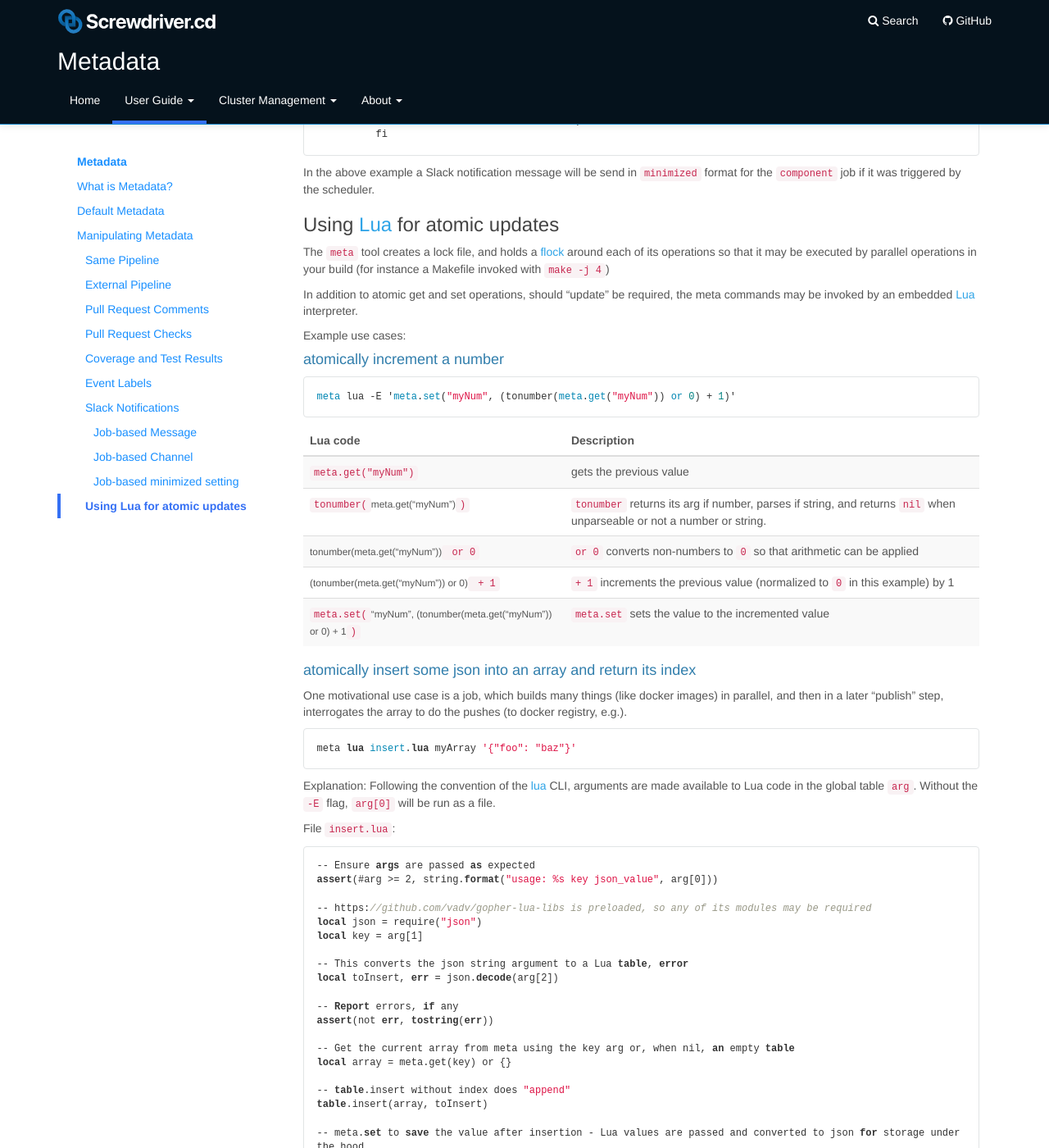
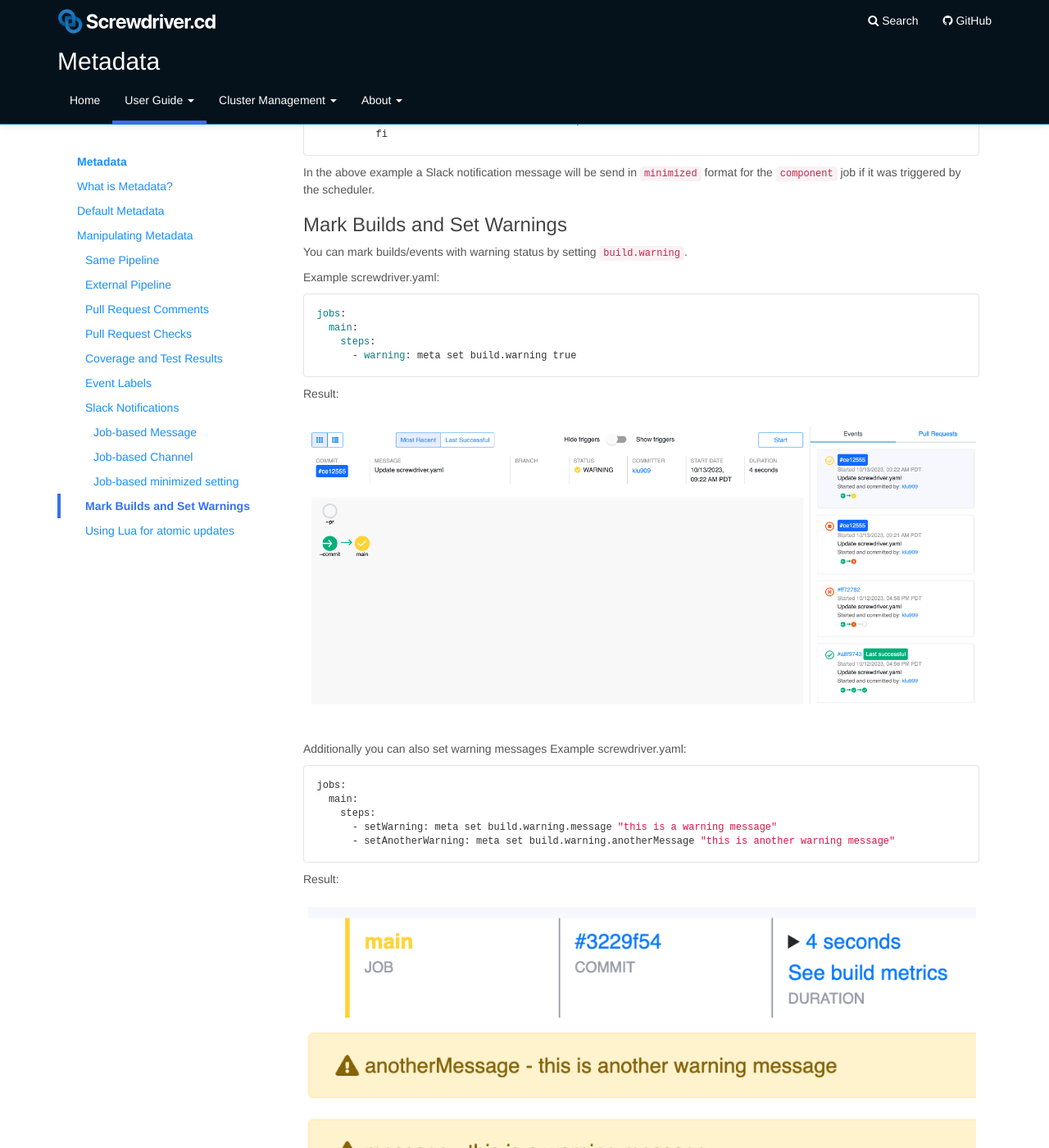
Before and after one commit to screwdriver-cd/guide, a Jekyll site: the page built from docs/user-guide/metadata.md, in a window 1280 px wide and 1400 px high, scrolled down 7898 px. Shown: the whole window at 82% size. Built offline with Jekyll 4.4.1, drawn with Linux system fonts in a browser that asks for light colours; some of the changed text lies outside the part shown.

Commit message:
fix: add build warning documentation (#580)

````diff
--- a/docs/user-guide/metadata.md
+++ b/docs/user-guide/metadata.md
@@ -42,6 +42,9 @@ toc:
     - title: Job-based minimized setting
       url: "#job-based-minimized-setting"
       subitem: level-2
+    - title: Mark Builds and Set Warnings
+      url: "#mark-builds-and-set-warnings"
+      subitem: true
     - title: Using Lua for atomic updates
       url: "#using-lua-for-atomic-updates"
       subitem: true
@@ -329,6 +332,33 @@ jobs:
 ```
 In the above example a Slack notification message will be send in `minimized` format for the `component` job if it was triggered by the scheduler.
 
+### Mark Builds and Set Warnings
+
+You can mark builds/events with warning status by setting `build.warning`.
+
+Example screwdriver.yaml:
+```yaml
+jobs:
+  main:
+    steps:
+      - warning: meta set build.warning true
+```
+Result:
+![warning-event-tab](./assets/warning-event-tab.png)
+
+Additionally you can also set warning messages
+Example screwdriver.yaml:
+```yaml
+jobs:
+  main:
+    steps:
+      - setWarning: meta set build.warning.message "this is a warning message"
+      - setAnotherWarning: meta set build.warning.anotherMessage "this is another warning message"
+```
+Result:
+![warning-message](./assets/warning-message.png)
+*Note*: Only builds/events with successful status will be marked, warning message will still be displayed in build detail page regardless of build/event status
+
 ### Using [Lua](https://www.lua.org/) for atomic updates
 
 The `meta` tool creates a lock file, and holds a [flock](https://linux.die.net/man/2/flock) around each of its
--- a/screwdriver.yaml
+++ b/screwdriver.yaml
@@ -8,7 +8,7 @@ jobs:
     steps:
         - bundle_install: bundle install
         - build: bundle exec jekyll build --source docs --destination _site
-        - proof: bundle exec htmlproofer --assume-extension --allow-hash-href --url-ignore '/bitbucket/,/gitlab/,/api\.screwdriver\.cd/,/github\.com/,/kubernetes\.io/,/opensource\.org/,/twitter\.com/' --http-status-ignore 429 _site
+        - proof: bundle exec htmlproofer --assume-extension --allow-hash-href --url-ignore '/bitbucket/,/gitlab/,/api\.screwdriver\.cd/,/github\.com/,/kubernetes\.io/,/opensource\.org/,/twitter\.com/,/linux\.die\.net/' --http-status-ignore 429 _site
 
   publish:
       image: ruby:2
````
Also changed, not shown: docs/user-guide/assets/warning-event-tab.png (added), docs/user-guide/assets/warning-message.png (added).
